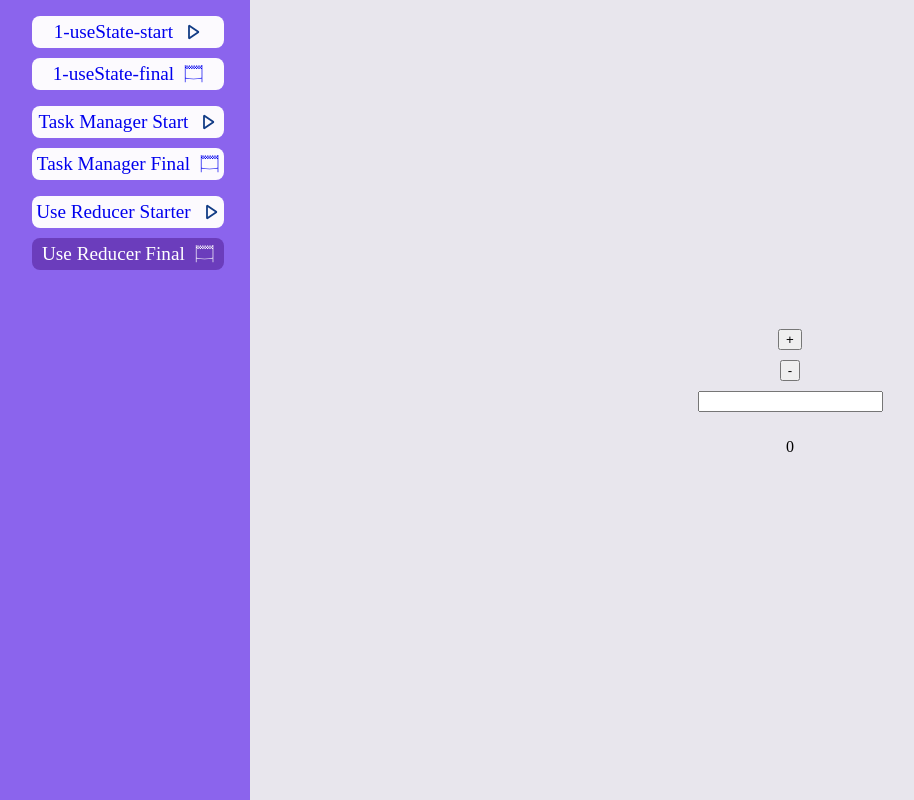
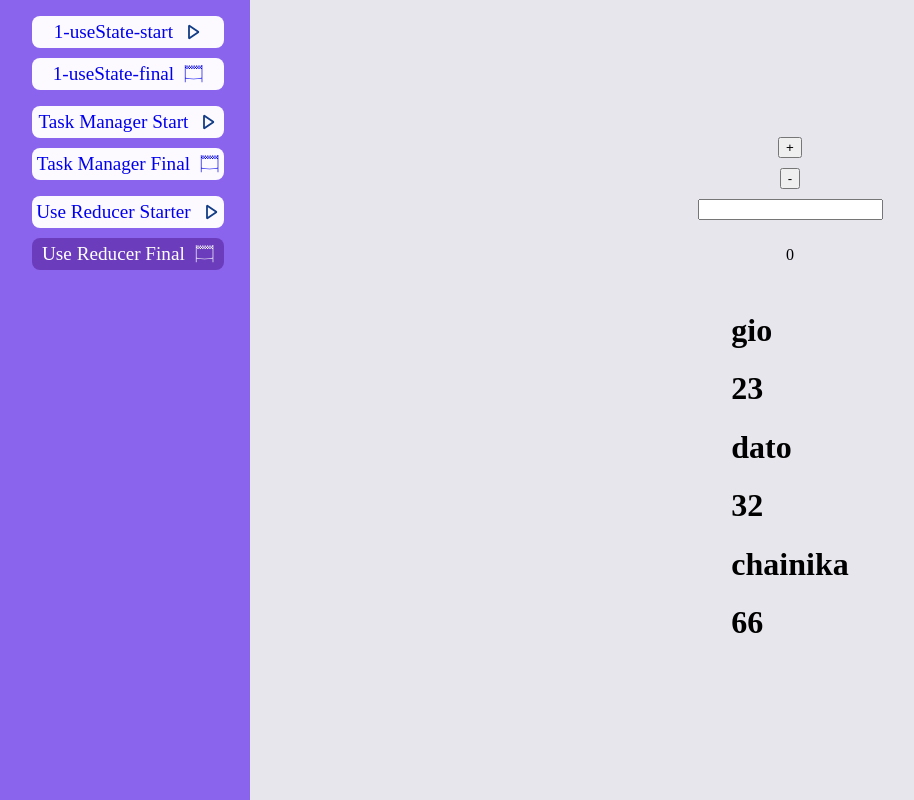
Before and after one commit to vindexTOS/react-typescript-course-2023, a React (Vite) app: page /use-reducer-final in a window 1280 px wide. Shown: the whole page, without its empty margins (0-914 px from the left). Built offline with nearby package versions, Linux system fonts and the light colour scheme.

Commit message:
use reducer training finnished

```diff
--- a/src/training-field/3-user-reducer/final/1-use-reducer-final.tsx
+++ b/src/training-field/3-user-reducer/final/1-use-reducer-final.tsx
@@ -1,13 +1,26 @@
-import React, { Dispatch, useReducer } from 'react'
+import React, { Dispatch, useEffect, useReducer } from 'react'
+
+type UserType = {
+  name: string
+  age: number
+}[]
 
 type State = {
   num: number
+  user: UserType
 }
 
 type Action = {
-  type: 'increase' | 'decrease' | 'add'
-  payload?: number
+  type: 'increase' | 'decrease' | 'add' | 'user'
+
+  payload?: number | UserType
 }
+
+const userData = [
+  { name: 'gio', age: 23 },
+  { name: 'dato', age: 32 },
+  { name: 'chainika', age: 66 },
+]
 
 const Usereducerfinal = () => {
   const reducer = (state: State, action: Action): State => {
@@ -17,14 +30,21 @@ const Usereducerfinal = () => {
       case 'decrease':
         return { ...state, num: state.num - 1 }
       case 'add':
-        return { ...state, num: state.num = action.payload || 0 }
+        return { ...state, num: (action.payload as number) || 0 }
+      case 'user':
+        return { ...state, user: action.payload as UserType }
       default:
         return state
     }
   }
 
+  useEffect(() => {
+    dispatch({ type: 'user', payload: userData })
+  }, [])
+
   const [state, dispatch] = useReducer(reducer, {
     num: 0,
+    user: [],
   })
 
   return (
@@ -37,6 +57,18 @@ const Usereducerfinal = () => {
         }
       />
       <p>{state.num}</p>
+
+      <div>
+        {/* დავალება, make val UserType  */}
+        {state.user?.map((val: any) => {
+          return (
+            <div key={val.name}>
+              <h1>{val.name}</h1>
+              <h1>{val.age}</h1>
+            </div>
+          )
+        })}
+      </div>
     </div>
   )
 }
```
